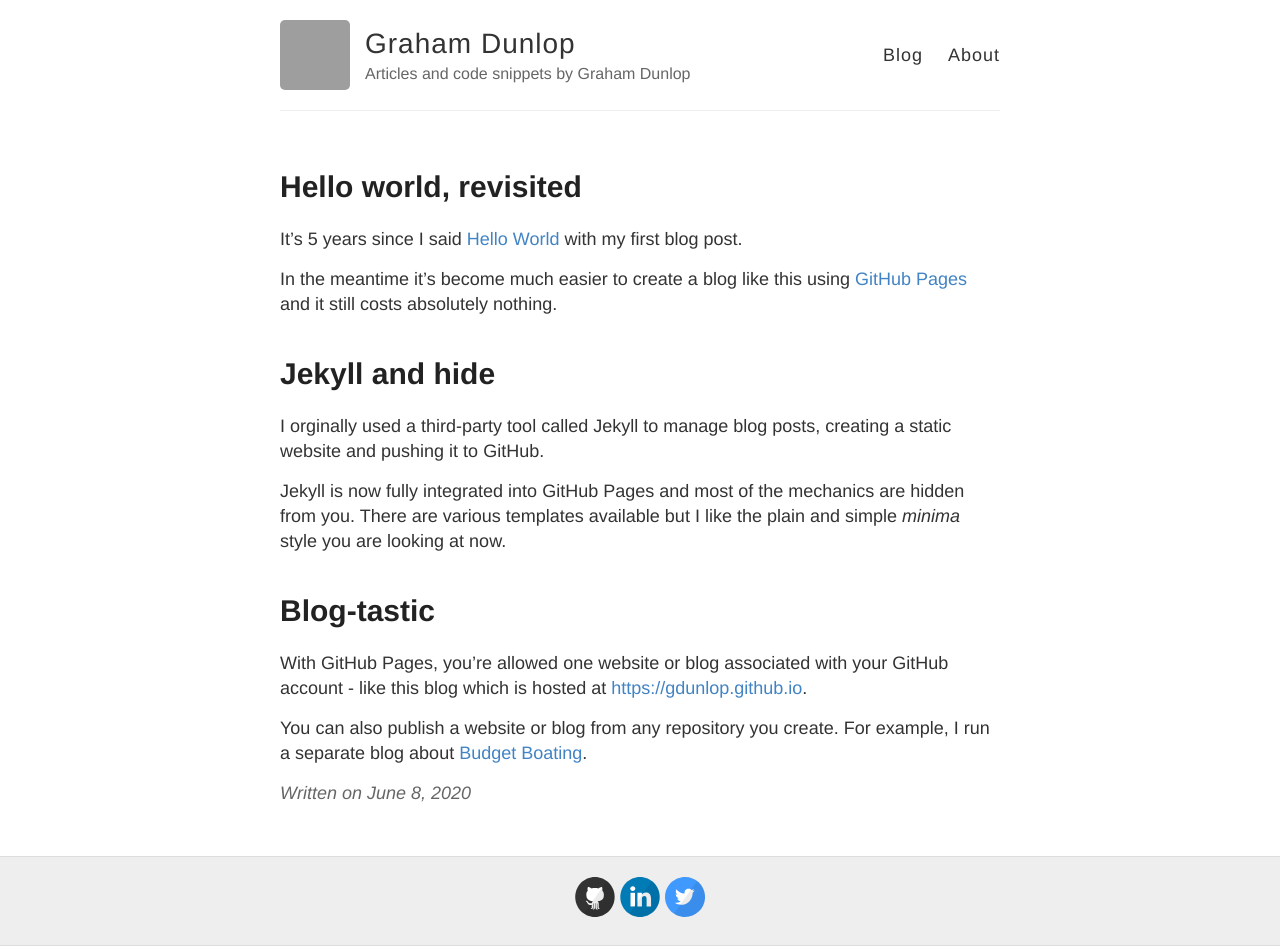
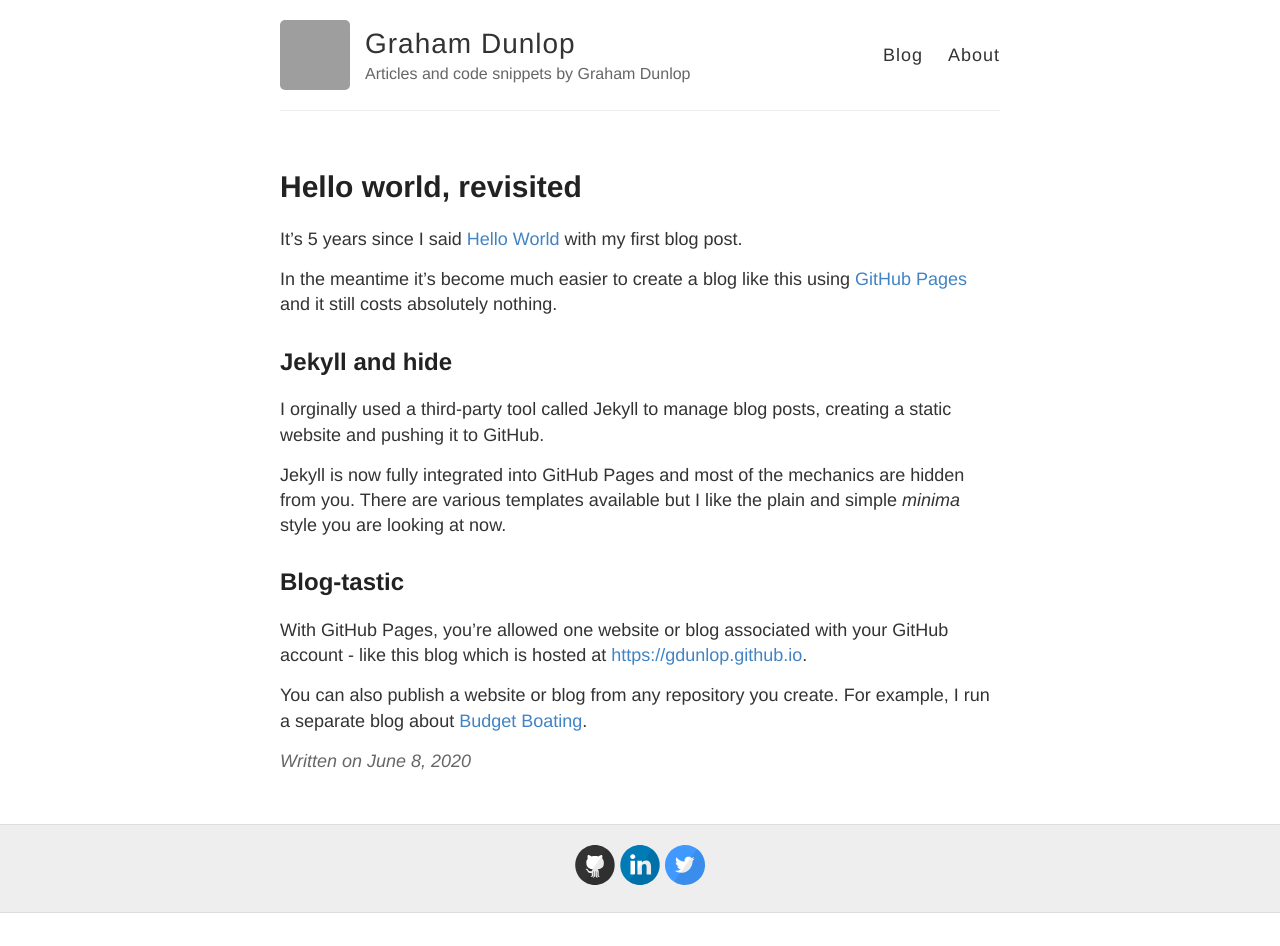
Before and after one commit to gdunlop/gdunlop.github.io, a Jekyll site: the page built from _posts/2020-6-8-Hello-world-revisited.md, in a window 1280 px wide. Built offline with Jekyll 4.4.1, drawn with Linux system fonts in a browser that asks for light colours; after the commit the page ends 913 px from its top, so only the background shows below that; grey boxes are pictures that could not be loaded.

Commit message:
headings

```diff
--- a/_posts/2020-6-8-Hello-world-revisited.md
+++ b/_posts/2020-6-8-Hello-world-revisited.md
@@ -6,12 +6,12 @@ It's 5 years since I said [Hello World]({{site.baseurl}}/Hello-world) with my fi
 
 In the meantime it's become much easier to create a blog like this using [GitHub Pages](https://pages.github.com) and it still costs absolutely nothing.
 
-# Jekyll and hide
+## Jekyll and hide
 I orginally used a third-party tool called Jekyll to manage blog posts, creating a static website and pushing it to GitHub.
 
 Jekyll is now fully integrated into GitHub Pages and most of the mechanics are hidden from you. There are various templates available but I like the plain and simple *minima* style you are looking at now.
 
-# Blog-tastic
+## Blog-tastic
 With GitHub Pages, you're allowed one website or blog associated with your GitHub account - like this blog which is hosted at [https://gdunlop.github.io](https://gdunlop.github.io).
 
 You can also publish a website or blog from any repository you create. For example, I run a separate blog about [Budget Boating](https://gdunlop.github.io/budget-boating).
```
